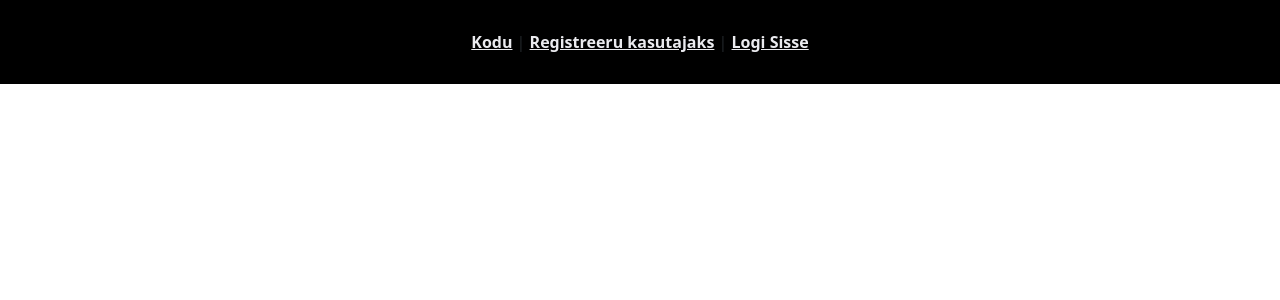
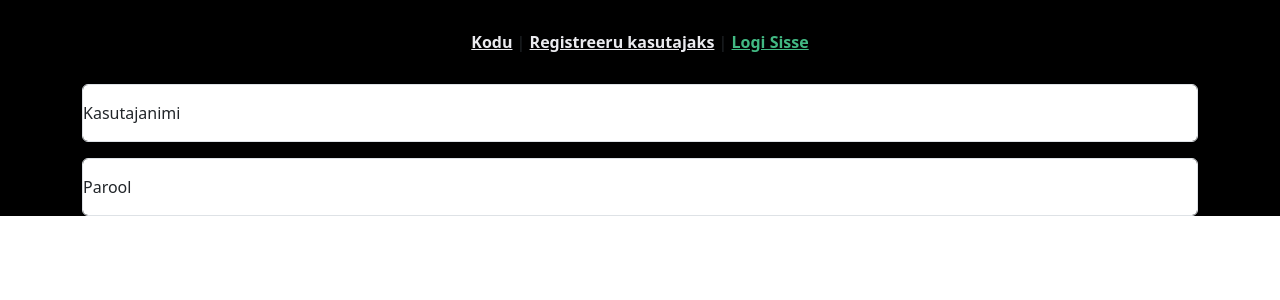
Before and after one commit to dranluik/rainaifront, a Vue app: page /login in a window 1280 px wide. Shown: the top 300 px of the page. Built offline with nearby package versions, Linux system fonts and the light colour scheme.

Commit message:
LoginView

```diff
--- a/src/App.vue
+++ b/src/App.vue
@@ -4,7 +4,7 @@
   <nav>
     <router-link to="/">Kodu</router-link> |
     <router-link to="/about">Registreeru kasutajaks</router-link> |
-    <router-link to="/about">Logi Sisse</router-link>
+    <router-link to="/login">Logi Sisse</router-link>
   </nav>
 
   <router-view/>
--- a/src/router/index.js
+++ b/src/router/index.js
@@ -1,11 +1,17 @@
 import { createRouter, createWebHistory } from 'vue-router'
 import HomeView from '../views/HomeView.vue'
+import LoginView from "@/views/LoginView.vue";
 
 const routes = [
   {
     path: '/',
     name: 'home',
     component: HomeView
+  },
+  {
+    path: '/login',
+    name: 'loginRoute',
+    component: LoginView
   },
   {
     path: '/about',
--- /dev/null
+++ b/src/views/LoginView.vue
@@ -0,0 +1,26 @@
+<template>
+  <div class="container text-center">
+    <div class="row">
+      <div class="form-floating mb-3">
+        <input type="email" class="form-control" id="floatingInput" placeholder="name@example.com">
+        <label for="floatingInput">Kasutajanimi</label>
+      </div>
+      <div class="form-floating">
+        <input type="password" class="form-control" id="floatingPassword" placeholder="Password">
+        <label for="floatingPassword">Parool</label>
+      </div>
+
+    </div>
+  </div>
+
+</template>
+
+<script>
+export default {
+  name: "LoginView"
+}
+</script>
+
+<style scoped>
+
+</style>
```
